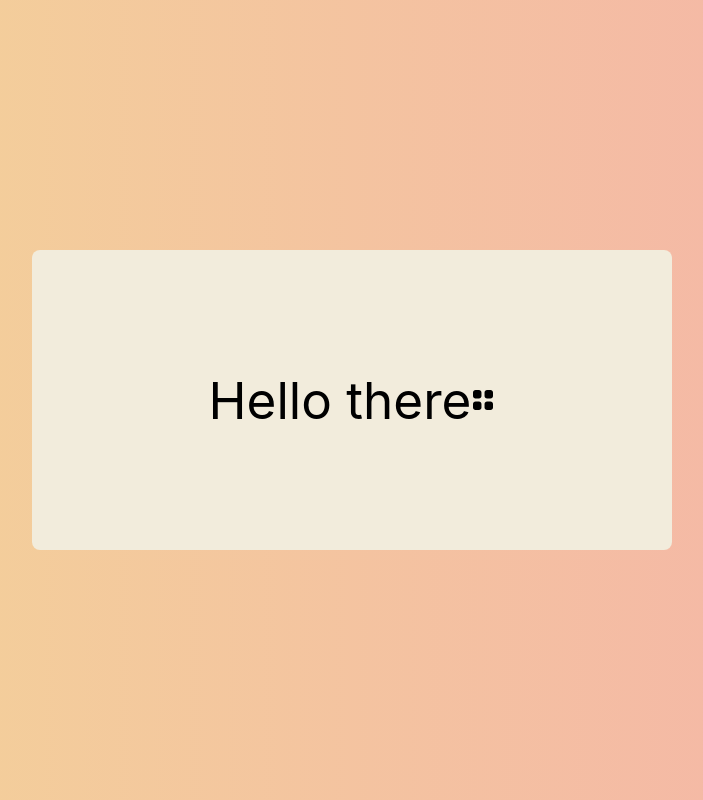
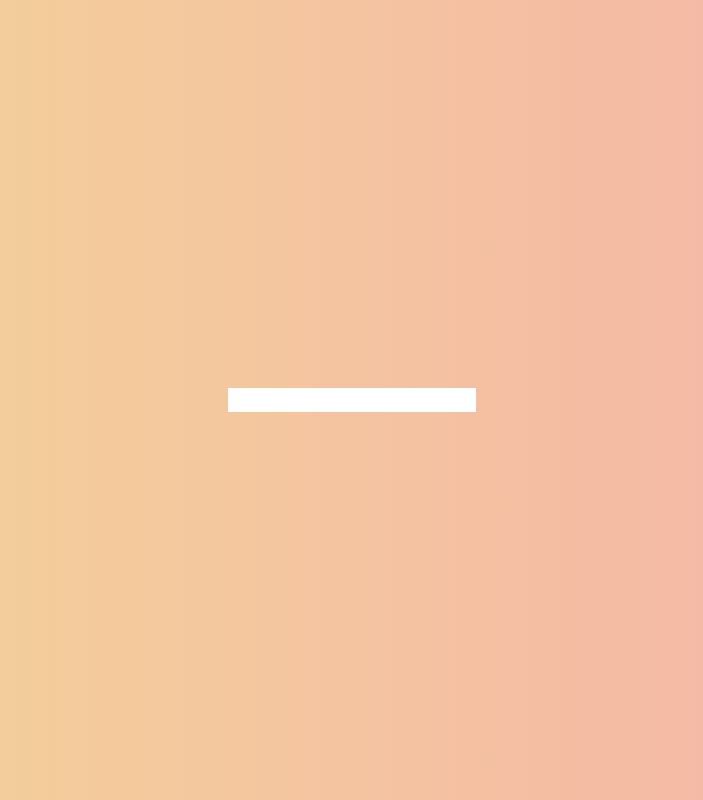
Before and after one commit to aehamdy/Todomoro, a React (Vite) app: page / in a window 1280 px wide. Shown: the whole page, without its empty margins (288-991 px from the left). Built offline with nearby package versions, Linux system fonts and the light colour scheme.

Commit message:
feat: added form input

```diff
--- a/src/App.jsx
+++ b/src/App.jsx
@@ -1,19 +1,15 @@
-import icon from "../public/Category.svg";
 import "./App.css";
+import TodoApp from "./components/TodoApp";
 
 function App() {
-  return (
-    <h1>
-      Hello there <img className="fill-blur-500" src={icon} alt="" />
-    </h1>
-  );
+  return <TodoApp />;
 }
 
 export default App;
 
 /**
  # TODOS: Todod-List-lets acheive targets
- # [ ] form input
+ # [x] form input
  # [ ] adding button
  # [ ] choose category (All, personal, work and study) when inserting a task
  # [ ] validate inserted input
--- /dev/null
+++ b/src/components/InputForm.jsx
@@ -0,0 +1,17 @@
+import { useState } from "react";
+
+function InputForm() {
+  const [userInput, setUserInput] = useState("");
+
+  const handleInputChange = (e) => {
+    setUserInput(e.target.value);
+  };
+
+  return (
+    <section>
+      <input type="text" value={userInput} onChange={handleInputChange} />
+    </section>
+  );
+}
+
+export default InputForm;
--- /dev/null
+++ b/src/components/TodoApp.jsx
@@ -0,0 +1,7 @@
+import InputForm from "./InputForm";
+
+function TodoApp() {
+  return <InputForm />;
+}
+
+export default TodoApp;
```
